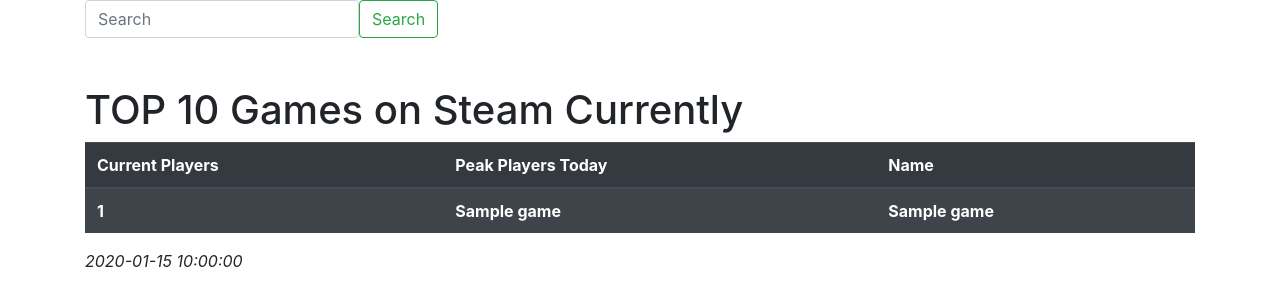
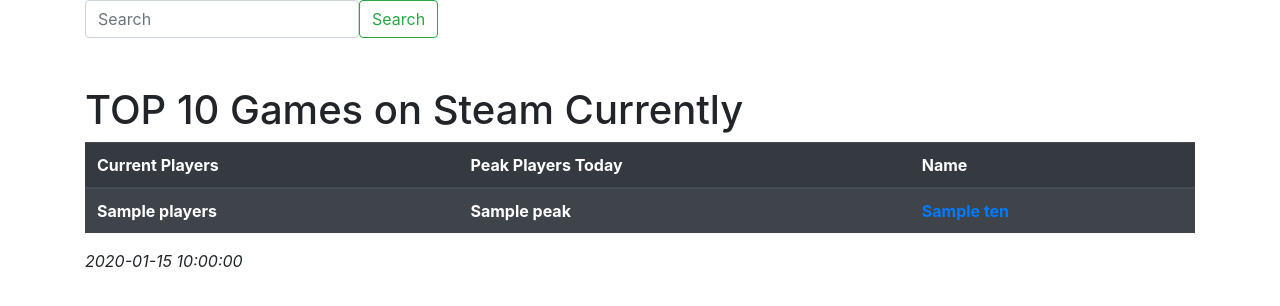
Before and after one commit to biswasasmit/CMSC388J-Final, a Flask app: template flask_app/templates/index.html in a window 1280 px wide. Shown: the part 56-362 px from the top of the page. Run offline with Flask 2, Linux system fonts and the light colour scheme; the template is opened without the code that fills it: values that come from a table or form of the project are taken from there, most other values are stand-ins (such as "Sample title", 1, 10 or a date in 2020); lists and menus that the app fills with data are empty; some libraries are stand-ins or nearby versions.

Commit message:
Links for top games

```diff
--- a/flask_app/main/routes.py
+++ b/flask_app/main/routes.py
@@ -13,7 +13,10 @@ def find_top_ten():
     steampage = BeautifulSoup(requests.get('https://store.steampowered.com/stats/').text, "html.parser")
     for row in steampage('tr', {'class' :'player_count_row', 'style' :''}):
         x = row.text.split('\n')
-        top_ten.append((x[2],x[5],x[9]))
+        (cur, peak, name) = (x[2], x[5], x[9])
+        results = client.search(name)
+        guess = results[0] if len(results) > 0 else None
+        top_ten.append((cur, peak, name, guess))
     return top_ten
 
 
--- a/flask_app/templates/index.html
+++ b/flask_app/templates/index.html
@@ -31,12 +31,16 @@
               <th scope="col">Name</th>
             </tr>
           </thead>
-          {% for game in top_ten %}
+          {% for players, peak, name, game in top_ten %}
           <tbody>
               <tr>
-                <th scope="row">{{game[0]}}</th>
-                <th>{{game[1]}}</th>
-                <th>{{game[2]}}</th>
+                <th scope="row">{{ players }}</th>
+                <th>{{ peak }}</th>
+                {% if game %}
+                <th><a href={{ url_for('games.game_detail', game_id=game.id) }}>{{ name }}</a></th>
+                {% else %}
+                <th>{{ name }}</th>
+                {% endif %}
               </tr>
           </tbody>
           {% endfor %}
```
Also changed, not shown: flask_app/templates/game_detail.html (+7 -3 lines).
